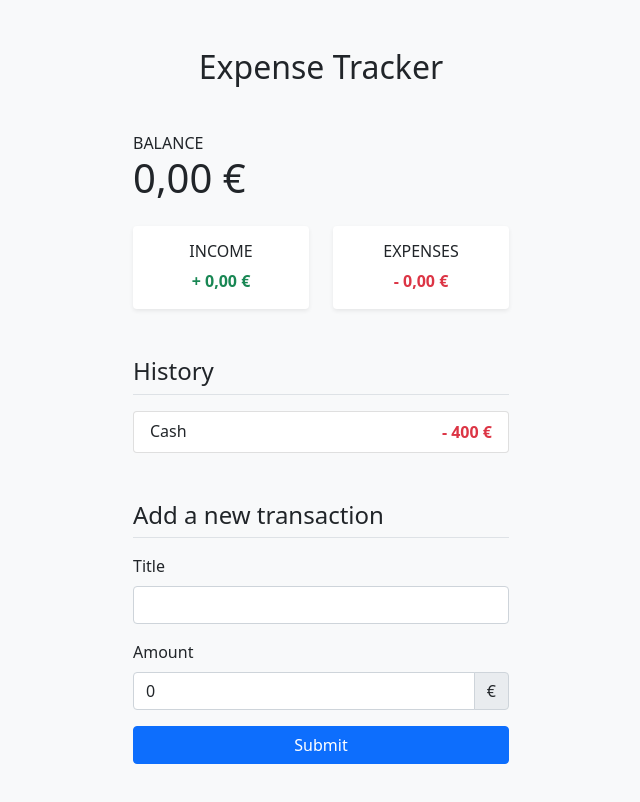
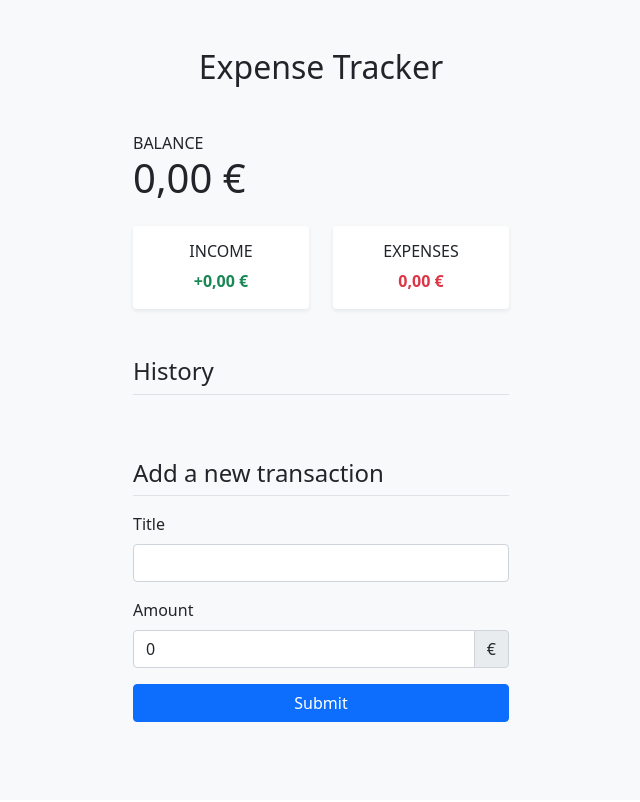
Before and after one commit to brunobragaw8t/expense-tracker, a React (Create React App) app: page / in a window 1280 px wide. Shown: the top 802 px of the page, without its empty margins (319-959 px from the left). Built offline with nearby package versions, Linux system fonts and the light colour scheme.

Commit message:
Connect UI to state

```diff
--- a/package.json
+++ b/package.json
@@ -9,6 +9,7 @@
     "bootstrap": "^5.1.3",
     "react": "^17.0.2",
     "react-dom": "^17.0.2",
+    "react-number-format": "^4.9.0",
     "react-scripts": "5.0.0",
     "web-vitals": "^2.1.2"
   },
--- a/src/components/Balance.js
+++ b/src/components/Balance.js
@@ -1,6 +1,12 @@
-import React from 'react';
+import React, { useContext } from 'react';
+import { GlobalContext } from '../context/GlobalState';
+import NumberFormat from 'react-number-format';
 
 export const Balance = () => {
+  const { transactions } = useContext(GlobalContext);
+
+  const balance = transactions.reduce((total, transaction) => (total += transaction.amount), 0);
+
   return (
     <div className="balance mb-4">
       <div className="container">
@@ -9,7 +15,15 @@ export const Balance = () => {
         </h6>
 
         <h1 className="value mb-0">
-          0,00 €
+          <NumberFormat
+            value={balance}
+            thousandSeparator=' '
+            decimalSeparator=','
+            decimalScale={2}
+            fixedDecimalScale={true}
+            suffix=' €'
+            displayType='text'
+          />
         </h1>
       </div>
     </div>
--- a/src/components/History.js
+++ b/src/components/History.js
@@ -1,14 +1,23 @@
-import React from 'react';
+import React, { useContext } from 'react';
+import { GlobalContext } from '../context/GlobalState';
 import { Transaction } from './Transaction';
 
 export const History = () => {
+  const { transactions } = useContext(GlobalContext);
+
   return (
     <div className="history mb-5">
       <div className="container">
         <h4 className="border-bottom pb-2 mb-3">History</h4>
 
         <ul className="list-group">
-          <Transaction />
+          {transactions.map(transaction => (
+            <Transaction
+              id={transaction.id}
+              title={transaction.title}
+              amount={transaction.amount}
+            />
+          ))}
         </ul>
       </div>
     </div>
--- a/src/components/Overview.js
+++ b/src/components/Overview.js
@@ -1,6 +1,18 @@
-import React from 'react';
+import React, { useContext } from 'react';
+import { GlobalContext } from '../context/GlobalState';
+import NumberFormat from 'react-number-format';
 
 export const Overview = () => {
+  const { transactions } = useContext(GlobalContext);
+
+  const income = transactions
+    .filter(transaction => transaction.amount >= 0)
+    .reduce((total, transaction) => (total += transaction.amount), 0);
+
+  const expenses = transactions
+    .filter(transaction => transaction.amount < 0)
+    .reduce((total, transaction) => (total += transaction.amount), 0);
+
   return (
     <div className="overview mb-5">
       <div className="container">
@@ -9,7 +21,18 @@ export const Overview = () => {
             <div className="bg-white p-3 rounded shadow-sm text-center">
               <h6 className="title text-uppercase">Income</h6>
 
-              <p className="mb-0 text-success fw-bold">+ 0,00 €</p>
+              <p className="mb-0 text-success fw-bold">
+                <NumberFormat
+                  value={income}
+                  thousandSeparator=' '
+                  decimalSeparator=','
+                  decimalScale={2}
+                  fixedDecimalScale={true}
+                  prefix='+'
+                  suffix=' €'
+                  displayType='text'
+                />
+              </p>
             </div>
           </div>
 
@@ -17,7 +40,17 @@ export const Overview = () => {
             <div className="bg-white p-3 rounded shadow-sm text-center">
               <h6 className="title text-uppercase">Expenses</h6>
 
-              <p className="mb-0 text-danger fw-bold">- 0,00 €</p>
+              <p className="mb-0 text-danger fw-bold">
+                <NumberFormat
+                  value={expenses}
+                  thousandSeparator=' '
+                  decimalSeparator=','
+                  decimalScale={2}
+                  fixedDecimalScale={true}
+                  suffix=' €'
+                  displayType='text'
+                />
+              </p>
             </div>
           </div>
         </div>
--- a/src/components/Transaction.js
+++ b/src/components/Transaction.js
@@ -1,11 +1,22 @@
 import React from 'react';
+import NumberFormat from 'react-number-format';
 
-export const Transaction = () => {
+export const Transaction = ({id, title, amount}) => {
   return (
-    <li className="transaction list-group-item d-flex justify-content-between align-items-center">
-      <h6 className="title mb-0">Cash</h6>
+    <li key={id} className="transaction list-group-item d-flex justify-content-between align-items-center">
+      <h6 className="title mb-0">{title}</h6>
 
-      <span className="value fw-bold text-danger">- 400 €</span>
+      <span className={`value fw-bold ${amount >= 0 ? 'text-success' : 'text-danger'}`}>
+        <NumberFormat
+          value={amount}
+          thousandSeparator=' '
+          decimalSeparator=','
+          decimalScale={2}
+          fixedDecimalScale={true}
+          suffix=' €'
+          displayType='text'
+        />
+      </span>
     </li>
   )
 }
```
Also changed, not shown: 1 other file (tests, documents, lock files or other folders).
